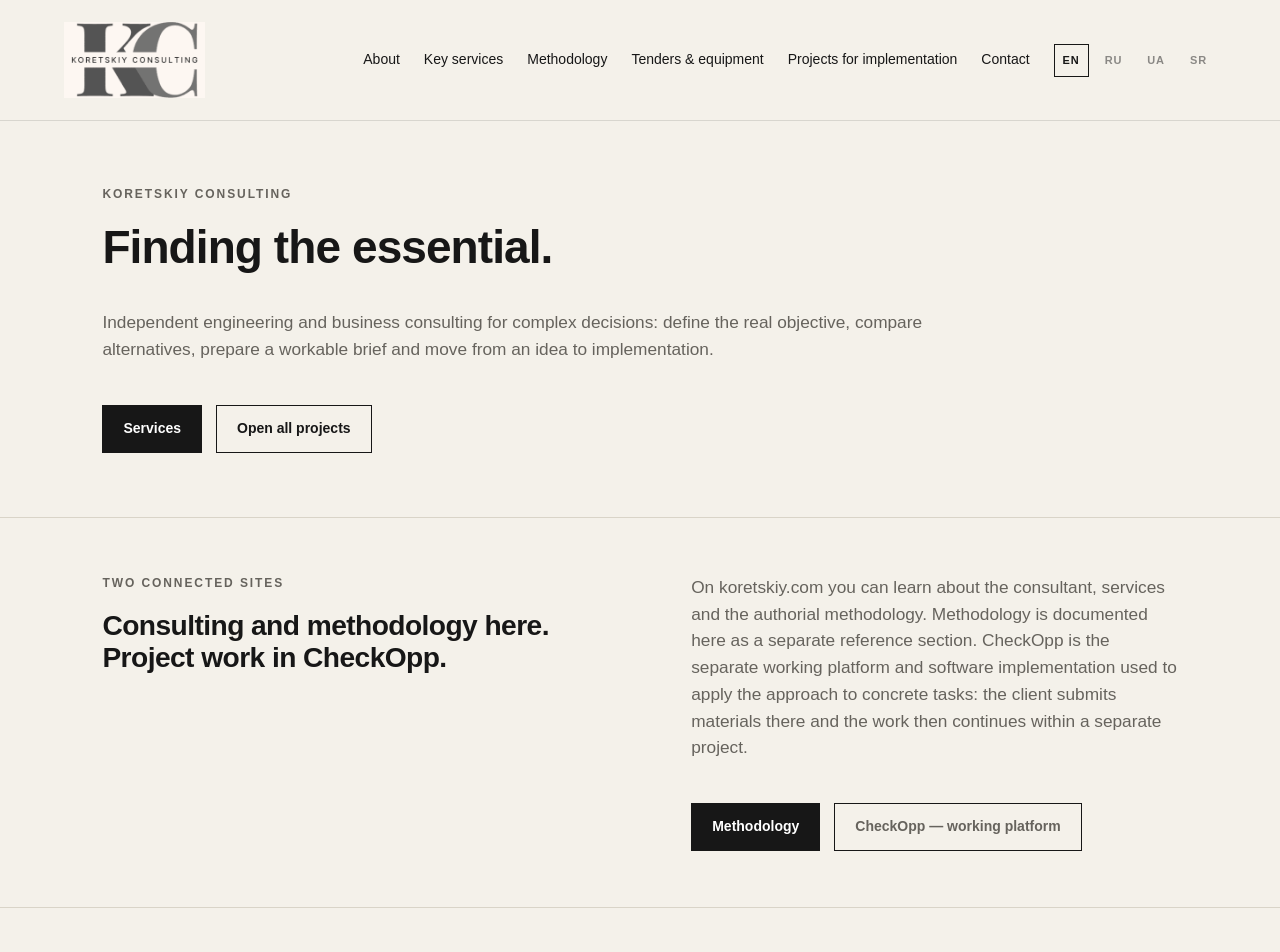
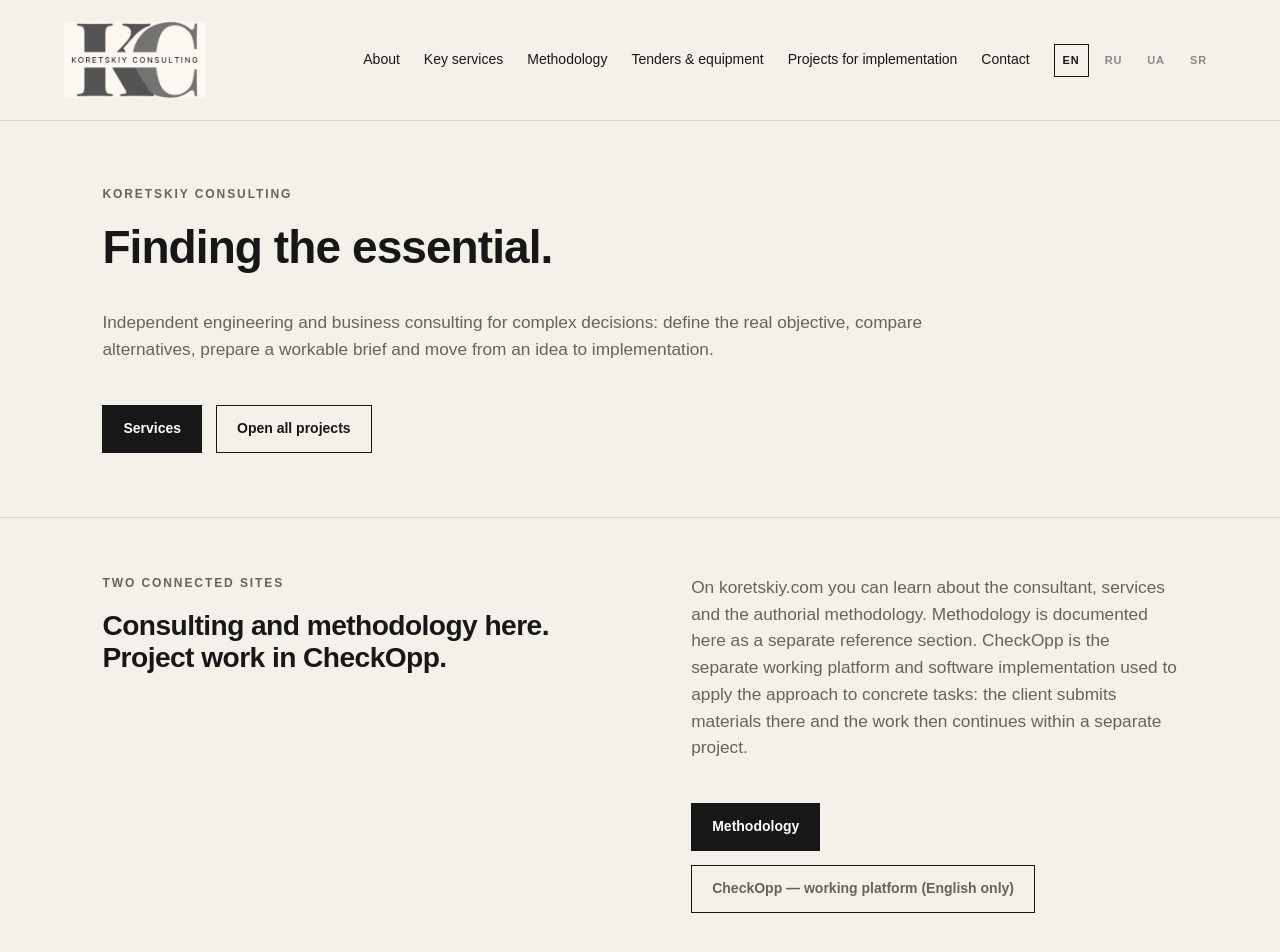
Before and after one commit to oikua66/damp-diagnostics, a Next.js app: page /en in a window 1280 px wide. Shown: the top 952 px of the page. Built offline with nearby package versions, Linux system fonts and the light colour scheme; no server answers.

Commit message:
Mark CheckOpp link as English only

```diff
--- a/app/[lang]/page.tsx
+++ b/app/[lang]/page.tsx
@@ -48,7 +48,7 @@ const home: Record<Lang, HomeCopy> = {
     relationshipTitle: 'Consulting and methodology here. Project work in CheckOpp.',
     relationshipText: 'On koretskiy.com you can learn about the consultant, services and the authorial methodology. Methodology is documented here as a separate reference section. CheckOpp is the separate working platform and software implementation used to apply the approach to concrete tasks: the client submits materials there and the work then continues within a separate project.',
     methodologyLink: 'Methodology',
-    checkoppLink: 'CheckOpp — working platform',
+    checkoppLink: 'CheckOpp — working platform (English only)',
     directionsEyebrow: 'Where I can help',
     directionsTitle: 'Start with the task, not with the supplier.',
     directions: [
@@ -74,7 +74,7 @@ const home: Record<Lang, HomeCopy> = {
     relationshipTitle: 'Консалтинг и методология — здесь. Работа с проектами — в CheckOpp.',
     relationshipText: 'На koretskiy.com можно познакомиться с консультантом, услугами и авторской методологией. Методология опубликована здесь как самостоятельный справочный раздел. CheckOpp — отдельная рабочая платформа и программная реализация для применения подхода к конкретным задачам: там клиент передаёт материалы, после чего дальнейшая работа ведётся в рамках отдельного проекта.',
     methodologyLink: 'Методология',
-    checkoppLink: 'CheckOpp — рабочая платформа',
+    checkoppLink: 'CheckOpp — рабочая платформа (English only)',
     directionsEyebrow: 'Чем могу помочь',
     directionsTitle: 'Начинаем с задачи, а не с поставщика.',
     directions: [
@@ -100,7 +100,7 @@ const home: Record<Lang, HomeCopy> = {
     relationshipTitle: 'Консалтинг і методологія — тут. Робота з проєктами — у CheckOpp.',
     relationshipText: 'На koretskiy.com можна познайомитися з консультантом, послугами та авторською методологією. Методологія опублікована тут як окремий довідковий розділ. CheckOpp — окрема робоча платформа та програмна реалізація для застосування підходу до конкретних задач: там клієнт передає матеріали, після чого подальша робота ведеться в межах окремого проєкту.',
     methodologyLink: 'Методологія',
-    checkoppLink: 'CheckOpp — робоча платформа',
+    checkoppLink: 'CheckOpp — робоча платформа (English only)',
     directionsEyebrow: 'Чим можу допомогти',
     directionsTitle: 'Починаємо із задачі, а не з постачальника.',
     directions: [
@@ -126,7 +126,7 @@ const home: Record<Lang, HomeCopy> = {
     relationshipTitle: 'Konsalting i metodologija su ovde. Rad na projektima je u CheckOpp-u.',
     relationshipText: 'Na koretskiy.com možete da se upoznate sa konsultantom, uslugama i autorskom metodologijom. Metodologija je ovde objavljena kao poseban referentni odeljak. CheckOpp je zasebna radna platforma i softverska realizacija za primenu pristupa na konkretne zadatke: klijent tamo dostavlja materijale, a dalji rad se vodi u okviru posebnog projekta.',
     methodologyLink: 'Metodologija',
-    checkoppLink: 'CheckOpp — radna platforma',
+    checkoppLink: 'CheckOpp — radna platforma (English only)',
     directionsEyebrow: 'Kako mogu da pomognem',
     directionsTitle: 'Počinjemo od zadatka, a ne od dobavljača.',
     directions: [
```
